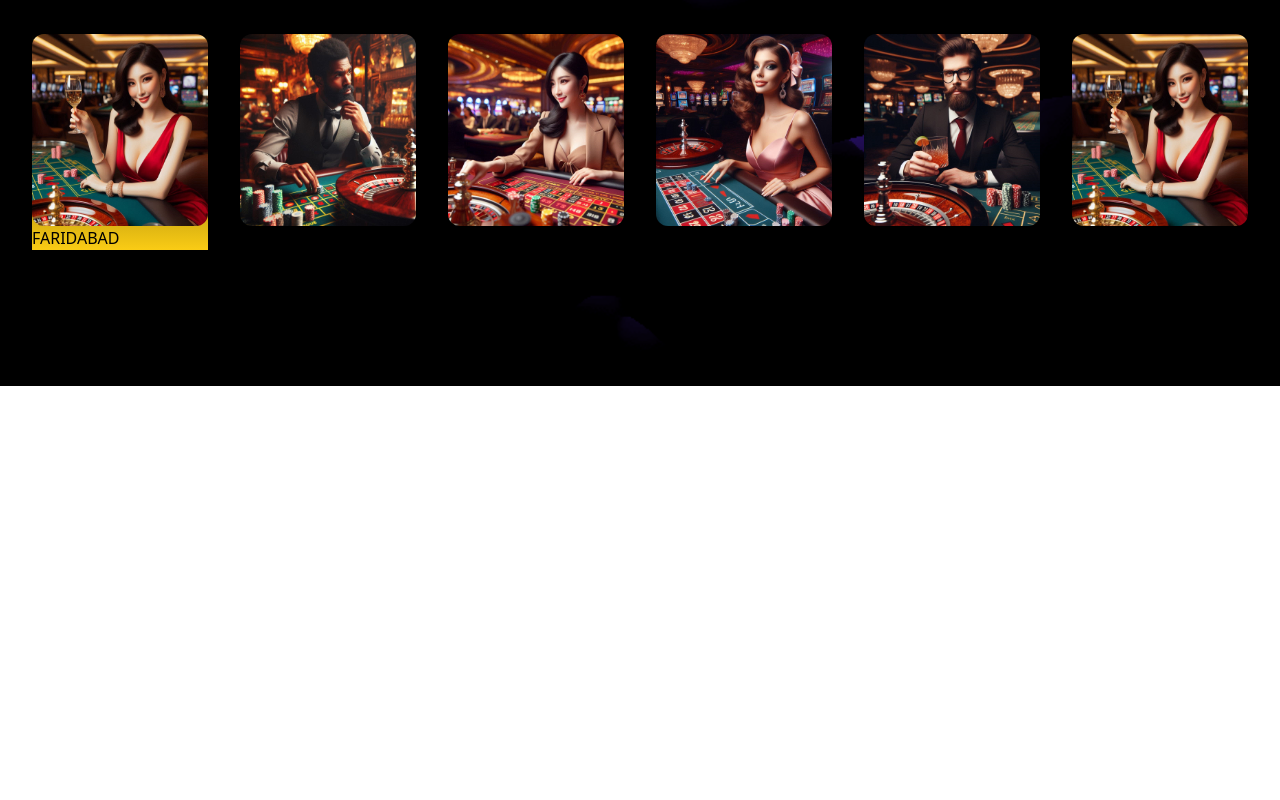
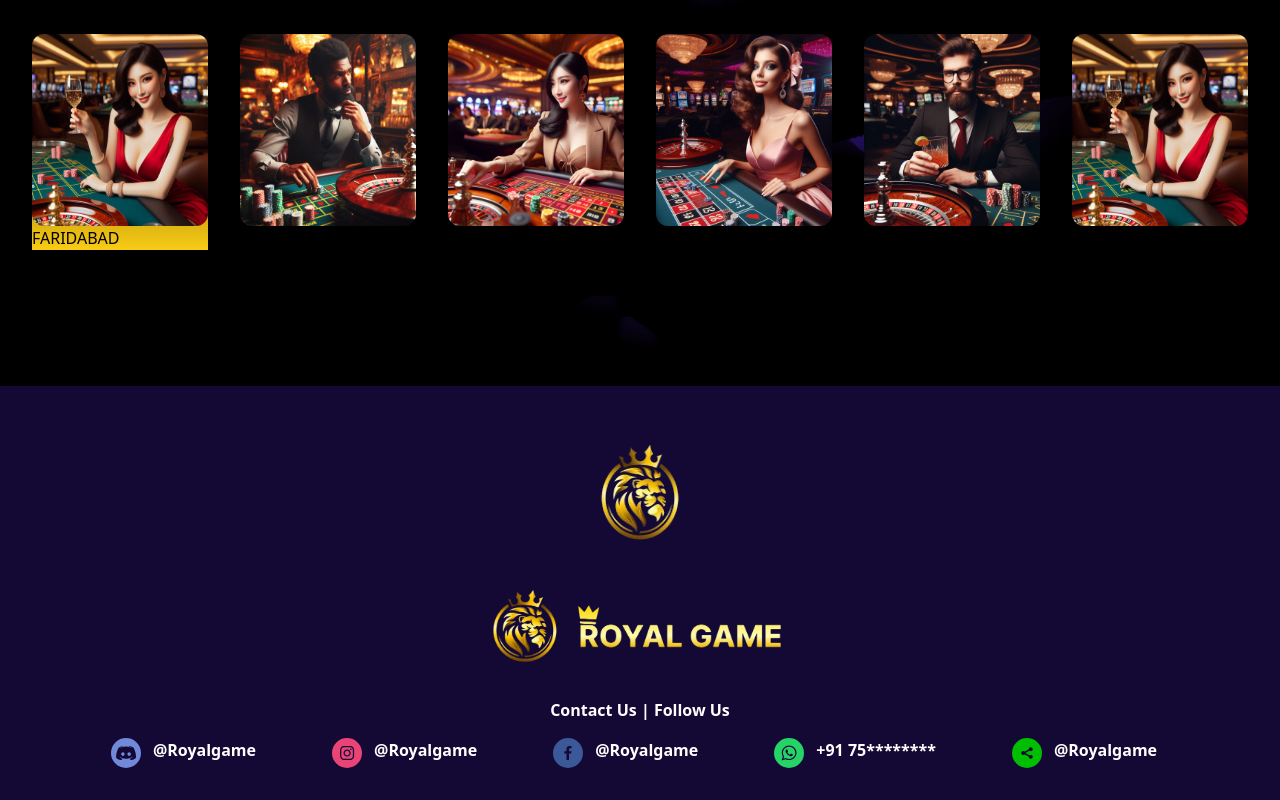
Before and after one commit to shivamjain1411/project, a React (Create React App) app: page / in a window 1280 px wide. Shown: the part 486-1286 px from the top of the page. Before the commit the page ends 872 px from the top, so only its background shows below. Built offline with nearby package versions, Linux system fonts and the light colour scheme.

Commit message:
footer completed

```diff
--- a/package.json
+++ b/package.json
@@ -12,6 +12,7 @@
     "react-icons": "^5.2.1",
     "react-router-dom": "^6.25.1",
     "react-scripts": "5.0.1",
+    "react-social-icons": "^6.17.0",
     "web-vitals": "^2.1.4"
   },
   "scripts": {
--- a/src/App.js
+++ b/src/App.js
@@ -12,12 +12,14 @@ import LoginPage from "./pages/LoginPage";
 import Header from "./components/Header";
 import Body from "./components/Body";
 import Image from "./components/Image";
+import Footer from "./components/Footer";
 
 const AppLayout = () => {
   return (
     <div className="app">
       <Header />
       <Outlet />
+      <Footer />
     </div>
   );
 };
--- a/src/components/Body.js
+++ b/src/components/Body.js
@@ -10,6 +10,7 @@ import live_game_2 from "../Images/live_game_2.jpeg";
 import live_game_3 from "../Images/live_game_3.jpeg";
 import live_game_4 from "../Images/live_game_4.jpeg";
 import live_game_5 from "../Images/live_game_5.jpeg";
+import Footer from "./Footer";
 
 function Body() {
   // Set up state using React hooks
--- a/src/components/Footer.js
+++ b/src/components/Footer.js
@@ -0,0 +1,89 @@
+import React from "react";
+import logo_only from "../Images/royal_logo_only.png";
+import name from "../Images/royal_games_logo.png";
+import { FaDiscord } from "react-icons/fa";
+import { SocialIcon } from "react-social-icons";
+function Footer() {
+  return (
+    <div className="p-8 bg-[#140934] pt-12">
+      <div className="flex flex-col justify-center items-center ">
+        <div>
+          <img src={logo_only} className="w-36 h-36 " />
+        </div>
+        <div>
+          <img src={name} className="h-24 " />
+          <br />
+        </div>
+        <div>
+          <p className="text-white font-bold">Contact Us | Follow Us</p>
+        </div>
+        <div className="flex mt-4">
+          <div className="flex gap-x-16">
+            <div className="flex">
+              <div className=" flex">
+                {/* <FaDiscord style={{ color: "blue", width: "40px" }} /> */}
+                <SocialIcon
+                  url="https://discord.com/"
+                  style={{ width: "30px", height: "30px" }}
+                />
+              </div>
+              <div className="px-3">
+                <p className="text-white font-bold">@Royalgame</p>
+              </div>
+            </div>
+            <div className="flex">
+              <div className=" flex">
+                {/* <FaDiscord style={{ color: "blue", width: "40px" }} /> */}
+                <SocialIcon
+                  url="https://instagram.com/"
+                  style={{ width: "30px", height: "30px" }}
+                />
+              </div>
+              <div className="px-3">
+                <p className="text-white font-bold">@Royalgame</p>
+              </div>
+            </div>
+            <div className="flex">
+              <div className=" flex">
+                {/* <FaDiscord style={{ color: "blue", width: "40px" }} /> */}
+                <SocialIcon
+                  url="https://facebook.com/"
+                  style={{ width: "30px", height: "30px" }}
+                />
+              </div>
+              <div className="px-3">
+                <p className="text-white font-bold">@Royalgame</p>
+              </div>
+            </div>
+            <div className="flex">
+              <div className=" flex">
+                {/* <FaDiscord style={{ color: "blue", width: "40px" }} /> */}
+                <SocialIcon
+                  url="https://whatsapp.com/"
+                  style={{ width: "30px", height: "30px" }}
+                />
+              </div>
+              <div className="px-3">
+                <p className="text-white font-bold">+91 75********</p>
+              </div>
+            </div>
+            <div className="flex">
+              <div className=" flex">
+                {/* <FaDiscord style={{ color: "blue", width: "40px" }} /> */}
+                <SocialIcon
+                  url="https://x.com/"
+                  style={{ width: "30px", height: "30px" }}
+                />
+              </div>
+              <div className="px-3">
+                <p className="text-white font-bold">@Royalgame</p>
+              </div>
+            </div>
+          </div>
+        </div>
+      </div>
+    </div>
+  );
+}
+
+export default Footer;
```
Also changed, not shown: 1 other file (tests, documents, lock files or other folders).
